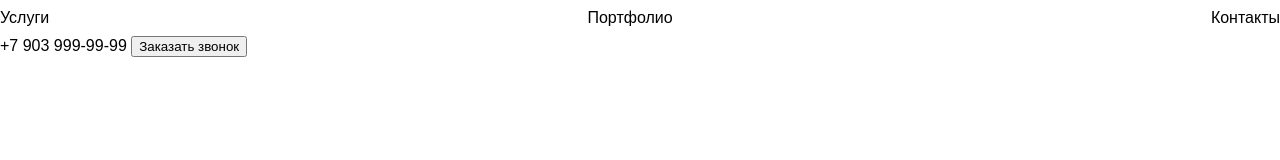
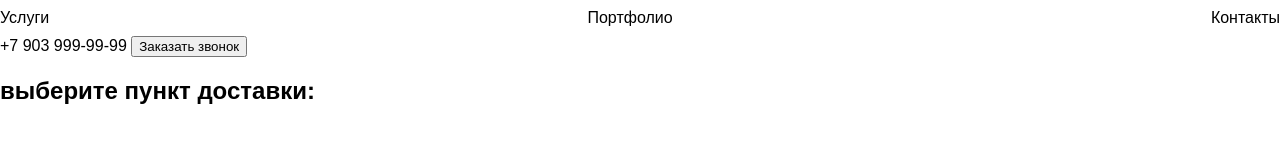
Before and after one commit to sterx86/3.3, a plain HTML site: page index.html in a window 1280 px wide. Drawn offline with Linux system fonts and the light colour scheme.

Commit message:
basket delivery option

```diff
--- a/index.html
+++ b/index.html
@@ -21,6 +21,12 @@
 
             <button>Заказать звонок</button>
         </div>
+
+
+
+
+
     </header>
+    <h2>выберите пункт доставки:</h2>
 </body>
 </html>
```
